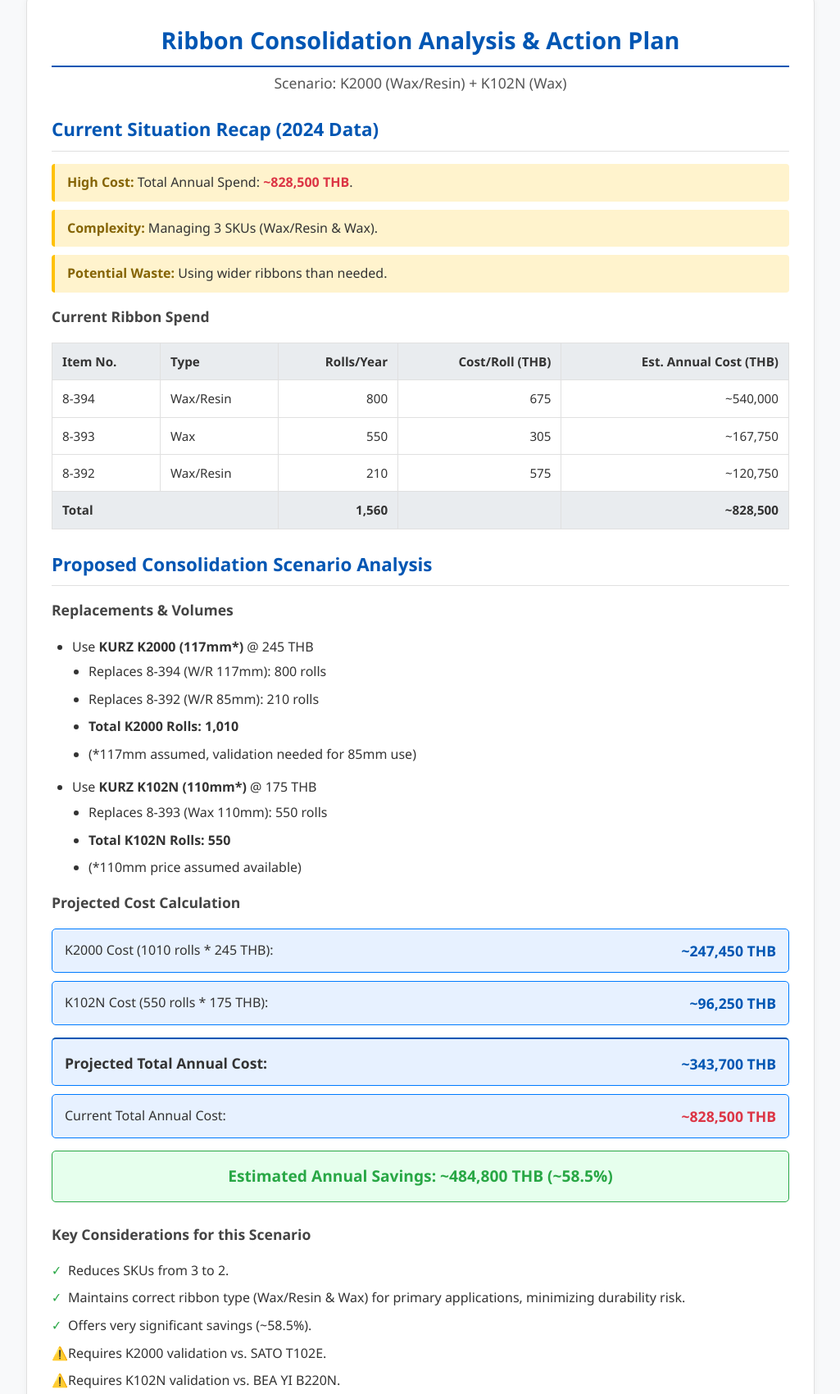
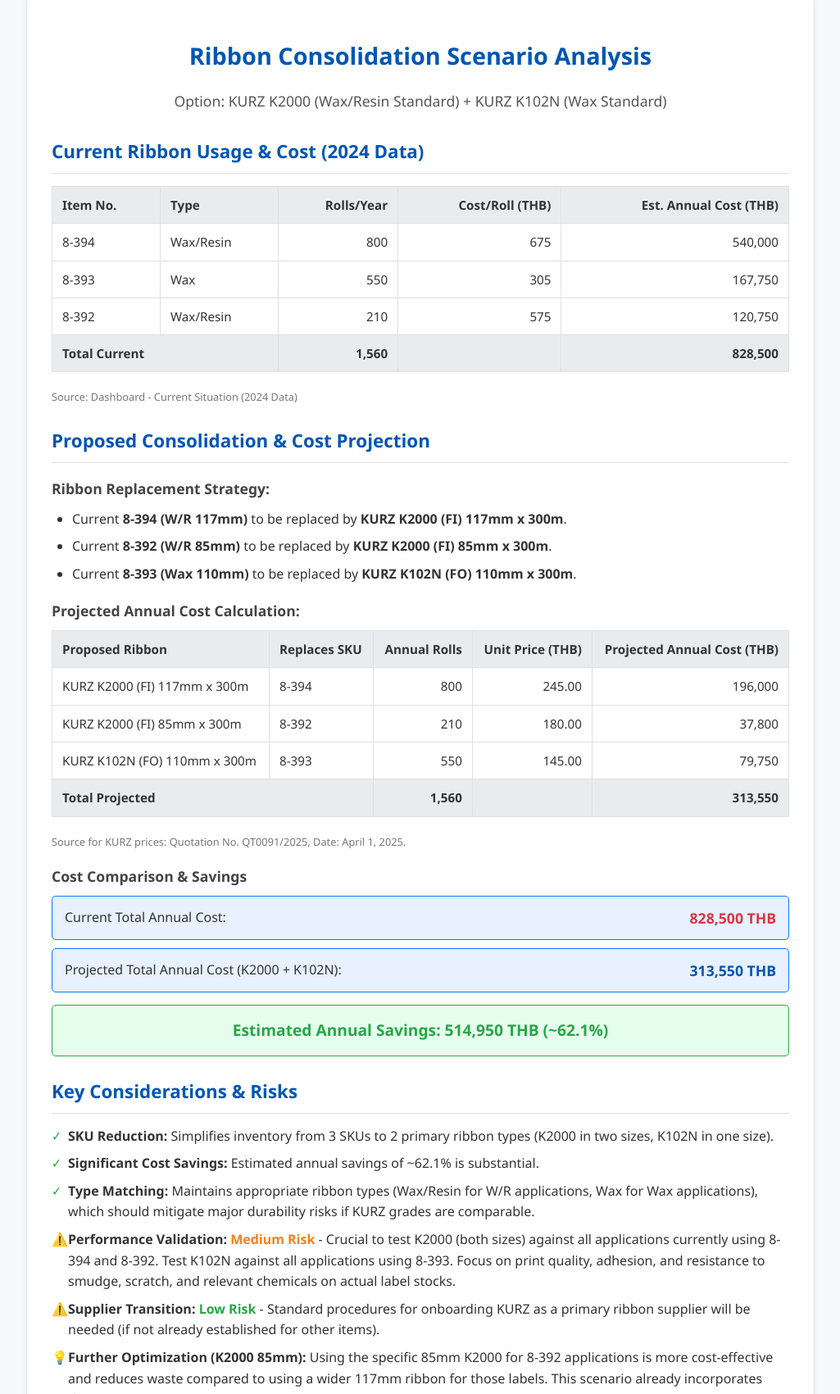
Before and after one commit to drive007/ribbon-analysis-project, a plain HTML site: page Analysis_K2000_K102N_Scenario.html in a window 1280 px wide. Shown: the part 55-1756 px from the top of the page at 82% size, without its empty margins (127-1152 px from the left). Drawn offline with Linux system fonts and the light colour scheme.

Commit message:
Add files via upload

```diff
--- a/Analysis_K2000_K102N_Scenario.html
+++ b/Analysis_K2000_K102N_Scenario.html
@@ -3,9 +3,8 @@
 <head>
     <meta charset="UTF-8">
     <meta name="viewport" content="width=device-width, initial-scale=1.0">
-    <title>Dashboard: Ribbon Consolidation Analysis & Action Plan (Scenario)</title>
+    <title>Scenario Analysis: KURZ K2000 (Wax/Resin) + K102N (Wax)</title>
     <style>
-        /* --- CSS from Analysis_K2000.html --- */
         :root {
             --bg-color: #f8f9fa;
             --card-bg: #ffffff;
@@ -19,7 +18,7 @@
             --accent-orange: #fd7e14; /* Medium Risk */
             --font-primary: 'Segoe UI', Tahoma, Geneva, Verdana, sans-serif;
             --table-header-bg: #e9ecef;
-            --highlight-bg: #e7f1ff;
+            --highlight-bg: #e7f1ff; /* Light blue for highlighting cost blocks */
         }
         body {
             font-family: var(--font-primary);
@@ -30,7 +29,7 @@
             line-height: 1.6;
         }
         .container {
-            max-width: 900px; /* Matched with Analysis_K2000.html */
+            max-width: 900px;
             margin: 30px auto;
             background-color: var(--card-bg);
             padding: 30px;
@@ -38,21 +37,24 @@
             box-shadow: 0 2px 10px var(--shadow-color);
             border: 1px solid var(--border-color);
         }
-        h1, h2, h3 {
-            color: var(--heading-color);
-            margin-top: 0;
-            padding-bottom: 8px;
-        }
         h1 {
             text-align: center;
-            margin-bottom: 25px;
+            color: var(--heading-color);
+            margin-bottom: 10px;
             font-size: 1.8em;
-            border-bottom: 2px solid var(--heading-color);
+        }
+        .subtitle {
+            text-align: center;
+            color: #555;
+            margin-bottom: 30px;
+            font-size: 1.1em;
         }
         h2 {
             font-size: 1.4em;
             margin-bottom: 15px;
             border-bottom: 1px solid var(--border-color);
+            color: var(--heading-color);
+            padding-bottom: 8px;
         }
         h3 {
             font-size: 1.1em;
@@ -76,11 +78,12 @@
             font-weight: 600;
         }
         /* Align right for numeric/cost columns consistently */
-        table td:nth-child(3), table th:nth-child(3),
-        table td:nth-child(4), table th:nth-child(4),
-        table td:nth-child(5), table th:nth-child(5),
+        table td:nth-child(3), table th:nth-child(3), /* Rolls/Year OR Qty */
+        table td:nth-child(4), table th:nth-child(4), /* Cost/Roll OR Unit Price */
+        table td:nth-child(5), table th:nth-child(5), /* Annual Cost OR Total Cost */
         table tfoot td:nth-child(2), /* For total rolls column in tfoot */
-        table tfoot td:nth-child(4)  /* For total cost column in tfoot */
+        table tfoot td:nth-child(3), /* For total cost column in tfoot of projected */
+        table tfoot td:nth-child(4)  /* For total cost column in tfoot of current */
         {
              text-align: right;
         }
@@ -92,7 +95,7 @@
             font-weight: bold;
             background-color: var(--table-header-bg);
         }
-        tfoot td.total-label { /* Specifically for the label "Total..." */
+        tfoot td.total-label {
             text-align: left;
         }
 
@@ -102,22 +105,22 @@
             justify-content: space-between;
             align-items: center;
             background-color: var(--highlight-bg);
-            padding: 12px 15px; /* Adjusted padding to be consistent */
+            padding: 12px 15px;
             border-radius: 5px;
-            margin-bottom: 10px; /* Consistent margin */
+            margin-bottom: 10px;
             border: 1px solid var(--accent-blue);
             font-size: 1em;
         }
-        .cost-block span { /* No specific font-size needed here */ }
-        .cost-block strong, .cost-block .value { /* .value added for clarity */
-            font-size: 1.1em; /* Consistent font-size for value part */
+        .cost-block span {}
+        .cost-block strong, .cost-block .value {
+            font-size: 1.1em;
             font-weight: 600;
         }
         .cost-current { color: var(--accent-red); }
         .cost-proposed { color: var(--heading-color); }
         .cost-savings { color: var(--accent-green); }
 
-        .total-savings-display { /* Prominent display for savings */
+        .total-savings-display {
             margin-top: 15px;
             padding: 15px;
             background-color: #e6ffed;
@@ -129,7 +132,7 @@
             color: var(--accent-green);
         }
 
-        ul { /* General ul styling from Analysis_K2000.html */
+        ul {
             list-style: disc;
             padding-left: 25px;
             margin-top: 0;
@@ -141,30 +144,9 @@
         strong { font-weight: 600; }
 
         .analysis-section {
-            margin-bottom: 25px; /* Consistent margin */
+            margin-bottom: 25px;
         }
 
-        .problems-list { /* Re-integrating this specific list style */
-            list-style: none;
-            padding: 0;
-            margin-bottom: 15px;
-        }
-        .problems-list li {
-            background-color: #fff3cd;
-            border-left: 4px solid #ffc107;
-            padding: 10px 15px;
-            margin-bottom: 10px;
-            border-radius: 4px;
-        }
-        .problems-list strong {
-            color: #856404;
-        }
-        .problems-list .current-cost {
-            font-weight: bold;
-            color: var(--accent-red);
-        }
-
-        /* Considerations List styling (from previous merge, looks good) */
         .considerations-list { list-style: none; padding: 0; }
         .considerations-list li { margin-bottom: 8px; padding-left: 20px; position: relative; }
         .considerations-list li::before { position: absolute; left: 0; font-weight: bold; }
@@ -180,13 +162,13 @@
              margin-top: 20px;
              padding: 10px 20px;
              background-color: var(--heading-color);
-             color: white !important; /* Important to override potential link color */
+             color: white !important;
              text-decoration: none;
              border-radius: 5px;
              transition: background-color 0.3s ease;
          }
         .back-button:hover {
-             background-color: #004085; /* Darker blue on hover */
+             background-color: #004085;
          }
 
         .footer-notes {
@@ -198,8 +180,9 @@
             border-top: 1px dashed var(--border-color);
         }
         .footer-notes strong { color: var(--text-color); }
+        .data-source {font-size: 0.8em; color: #777; margin-top: 5px;}
 
-        /* Responsive Adjustments from Analysis_K2000.html (or similar intent) */
+
         @media (max-width: 768px) {
             h1 { font-size: 1.6em; }
             h2 { font-size: 1.3em; }
@@ -213,126 +196,133 @@
 </head>
 <body>
     <div class="container">
-         <h1>Ribbon Consolidation Analysis & Action Plan</h1>
-         <p style="text-align:center; margin-top:-20px; margin-bottom:25px; font-size:1.1em; color: #555;">Scenario: K2000 (Wax/Resin) + K102N (Wax)</p>
+         <h1>Ribbon Consolidation Scenario Analysis</h1>
+         <p class="subtitle">Option: KURZ K2000 (Wax/Resin Standard) + KURZ K102N (Wax Standard)</p>
 
-        <!-- Current Situation Section -->
         <div class="analysis-section">
-            <h2>Current Situation Recap (2024 Data)</h2>
-            <ul class="problems-list">
-                <li><strong>High Cost:</strong> Total Annual Spend: <strong class="current-cost">~828,500 THB</strong>.</li>
-                <li><strong>Complexity:</strong> Managing 3 SKUs (Wax/Resin & Wax).</li>
-                <li><strong>Potential Waste:</strong> Using wider ribbons than needed.</li>
-            </ul>
-            <h3>Current Ribbon Spend</h3>
-            <table> <!-- Removed specific class, relies on global table style -->
+            <h2>Current Ribbon Usage & Cost (2024 Data)</h2>
+            <table>
                <thead><tr><th class="item-no-col">Item No.</th><th>Type</th><th>Rolls/Year</th><th>Cost/Roll (THB)</th><th>Est. Annual Cost (THB)</th></tr></thead>
                <tbody>
-                   <tr><td class="item-no-col">8-394</td><td>Wax/Resin</td><td>800</td><td>675</td><td>~540,000</td></tr>
-                   <tr><td class="item-no-col">8-393</td><td>Wax</td><td>550</td><td>305</td><td>~167,750</td></tr>
-                   <tr><td class="item-no-col">8-392</td><td>Wax/Resin</td><td>210</td><td>575</td><td>~120,750</td></tr>
+                   <tr><td class="item-no-col">8-394</td><td>Wax/Resin</td><td>800</td><td>675</td><td>540,000</td></tr>
+                   <tr><td class="item-no-col">8-393</td><td>Wax</td><td>550</td><td>305</td><td>167,750</td></tr>
+                   <tr><td class="item-no-col">8-392</td><td>Wax/Resin</td><td>210</td><td>575</td><td>120,750</td></tr>
                </tbody>
                <tfoot>
                    <tr>
-                       <td colspan="2" class="total-label"><strong>Total</strong></td>
+                       <td colspan="2" class="total-label"><strong>Total Current</strong></td>
                        <td><strong>1,560</strong></td>
                        <td></td> <!-- Empty cell for Cost/Roll column -->
-                       <td><strong>~828,500</strong></td>
+                       <td><strong>828,500</strong></td>
                    </tr>
                </tfoot>
             </table>
+            <p class="data-source">Source: Dashboard - Current Situation (2024 Data)</p>
         </div>
 
-        <!-- Proposed Scenario Analysis Section -->
         <div class="analysis-section">
-            <h2>Proposed Consolidation Scenario Analysis</h2>
+            <h2>Proposed Consolidation & Cost Projection</h2>
 
-            <h3>Replacements & Volumes</h3>
-            <ul> <!-- Changed from .styled-list to general ul -->
-                <li>Use <strong>KURZ K2000 (117mm*)</strong> @ 245 THB
-                    <ul style="padding-left: 20px; margin-top: 5px;">
-                        <li>Replaces 8-394 (W/R 117mm): 800 rolls</li>
-                        <li>Replaces 8-392 (W/R 85mm): 210 rolls</li>
-                        <li><strong>Total K2000 Rolls: 1,010</strong></li>
-                        <li>(*117mm assumed, validation needed for 85mm use)</li>
-                    </ul>
-                </li>
-                 <li>Use <strong>KURZ K102N (110mm*)</strong> @ 175 THB
-                    <ul style="padding-left: 20px; margin-top: 5px;">
-                        <li>Replaces 8-393 (Wax 110mm): 550 rolls</li>
-                        <li><strong>Total K102N Rolls: 550</strong></li>
-                         <li>(*110mm price assumed available)</li>
-                    </ul>
-                </li>
+            <h3>Ribbon Replacement Strategy:</h3>
+            <ul>
+                <li>Current <strong>8-394 (W/R 117mm)</strong> to be replaced by <strong>KURZ K2000 (FI) 117mm x 300m</strong>.</li>
+                <li>Current <strong>8-392 (W/R 85mm)</strong> to be replaced by <strong>KURZ K2000 (FI) 85mm x 300m</strong>.</li>
+                <li>Current <strong>8-393 (Wax 110mm)</strong> to be replaced by <strong>KURZ K102N (FO) 110mm x 300m</strong>.</li>
             </ul>
 
-            <h3>Projected Cost Calculation</h3>
+            <h3>Projected Annual Cost Calculation:</h3>
+            <table>
+                <thead>
+                    <tr>
+                        <th class="item-no-col">Proposed Ribbon</th>
+                        <th>Replaces SKU</th>
+                        <th>Annual Rolls</th>
+                        <th>Unit Price (THB)</th>
+                        <th>Projected Annual Cost (THB)</th>
+                    </tr>
+                </thead>
+                <tbody>
+                    <tr>
+                        <td class="item-no-col">KURZ K2000 (FI) 117mm x 300m</td>
+                        <td>8-394</td>
+                        <td>800</td>
+                        <td>245.00</td>
+                        <td>196,000</td>
+                    </tr>
+                    <tr>
+                        <td class="item-no-col">KURZ K2000 (FI) 85mm x 300m</td>
+                        <td>8-392</td>
+                        <td>210</td>
+                        <td>180.00</td>
+                        <td>37,800</td>
+                    </tr>
+                    <tr>
+                        <td class="item-no-col">KURZ K102N (FO) 110mm x 300m</td>
+                        <td>8-393</td>
+                        <td>550</td>
+                        <td>145.00</td> <!-- Price for 110mm K102N (FO) from quotation -->
+                        <td>79,750</td>
+                    </tr>
+                </tbody>
+                <tfoot>
+                    <tr>
+                        <td colspan="2" class="total-label"><strong>Total Projected</strong></td>
+                        <td><strong>1,560</strong></td>
+                        <td></td>
+                        <td><strong>313,550</strong></td>
+                    </tr>
+                </tfoot>
+            </table>
+             <p class="data-source">Source for KURZ prices: Quotation No. QT0091/2025, Date: April 1, 2025.</p>
+
+
+            <h3>Cost Comparison & Savings</h3>
             <div class="cost-block">
-                <span class="label">K2000 Cost (1010 rolls * 245 THB):</span>
-                <span class="value cost-proposed">~247,450 THB</span>
+                <span class="label">Current Total Annual Cost:</span>
+                <strong class="value cost-current">828,500 THB</strong>
             </div>
             <div class="cost-block">
-                <span class="label">K102N Cost (550 rolls * 175 THB):</span>
-                 <span class="value cost-proposed">~96,250 THB</span>
+                <span class="label">Projected Total Annual Cost (K2000 + K102N):</span>
+                <strong class="value cost-proposed">313,550 THB</strong>
             </div>
-            <div class="cost-block" style="margin-top:15px; border-top: 2px solid var(--heading-color); padding-top:15px;">
-                <span class="label"><strong>Projected Total Annual Cost:</strong></span>
-                <strong class="value cost-proposed">~343,700 THB</strong>
+            <div class="total-savings-display">
+                 Estimated Annual Savings: 514,950 THB (~62.1%)
             </div>
-             <div class="cost-block">
-                 <span class="label">Current Total Annual Cost:</span>
-                 <strong class="value cost-current">~828,500 THB</strong>
-             </div>
-             <div class="total-savings-display">
-                 Estimated Annual Savings: ~484,800 THB (~58.5%)
-             </div>
+        </div>
 
-            <h3 style="margin-top: 25px;">Key Considerations for this Scenario</h3>
-             <ul class="considerations-list">
-                <li class="benefit">Reduces SKUs from 3 to 2.</li>
-                <li class="benefit">Maintains correct ribbon type (Wax/Resin & Wax) for primary applications, minimizing durability risk.</li>
-                <li class="benefit">Offers very significant savings (~58.5%).</li>
-                <li class="risk">Requires K2000 validation vs. SATO T102E.</li>
-                <li class="risk">Requires K102N validation vs. BEA YI B220N.</li>
-                <li class="risk">Requires validation/optimization for using 117mm K2000 on 85mm lines (waste/guides). <span class="risk-medium">(Medium Risk)</span></li>
-                <li class="risk">Requires confirmation of K102N 110mm price/availability.</li>
-                <li class="opportunity">Opportunity: Request K2000 in 85mm width from KURZ.</li>
+        <div class="analysis-section">
+            <h2>Key Considerations & Risks</h2>
+            <ul class="considerations-list">
+                <li class="benefit"><strong>SKU Reduction:</strong> Simplifies inventory from 3 SKUs to 2 primary ribbon types (K2000 in two sizes, K102N in one size).</li>
+                <li class="benefit"><strong>Significant Cost Savings:</strong> Estimated annual savings of ~62.1% is substantial.</li>
+                <li class="benefit"><strong>Type Matching:</strong> Maintains appropriate ribbon types (Wax/Resin for W/R applications, Wax for Wax applications), which should mitigate major durability risks if KURZ grades are comparable.</li>
+                <li class="risk"><strong>Performance Validation:</strong> <span class="risk-medium">Medium Risk</span> - Crucial to test K2000 (both sizes) against all applications currently using 8-394 and 8-392. Test K102N against all applications using 8-393. Focus on print quality, adhesion, and resistance to smudge, scratch, and relevant chemicals on actual label stocks.</li>
+                <li class="risk"><strong>Supplier Transition:</strong> <span class="risk-low">Low Risk</span> - Standard procedures for onboarding KURZ as a primary ribbon supplier will be needed (if not already established for other items).</li>
+                <li class="opportunity"><strong>Further Optimization (K2000 85mm):</strong> Using the specific 85mm K2000 for 8-392 applications is more cost-effective and reduces waste compared to using a wider 117mm ribbon for those labels. This scenario already incorporates this.</li>
+                <li class="risk"><strong>K102N (FO) vs. Current Wax:</strong> Ensure K102N (Face Out) is compatible with printers currently using 8-393 (if 8-393 is Face In, printer settings/loading might need adjustment, though K102N FI is also quoted). The price for K102N (FO) 110mm is 145 THB, which is used in this calculation.</li>
              </ul>
         </div>
 
-
-        <!-- Action Plan Section (Static) -->
         <div class="analysis-section">
-            <h2>Action Plan Overview (For K2000 + K102N Scenario)</h2>
+            <h2>Next Steps / Action Plan</h2>
             <ul>
-                <li>Confirm K102N 110mm Price & Availability with supplier.</li>
-                <li>Procure test samples: KURZ K2000 (117mm) and KURZ K102N (110mm, once price/availability confirmed).</li>
-                <li>Define a detailed test protocol for both K2000 (vs. Wax/Resin) and K102N (vs. Wax).</li>
-                <li>Execute comprehensive performance testing:
-                    <ul>
-                        <li>K2000 against current Wax/Resin ribbons (8-394, 8-392) on all relevant materials (JP PACK, Gowns, SPT, OEM), focusing on durability.</li>
-                        <li>K102N against current Wax ribbon (8-393) on relevant materials (Wraps, Masks).</li>
-                    </ul>
-                </li>
-                <li>Assess the impact (waste, guide adjustments) of using 117mm K2000 on production lines currently using 85mm ribbons.</li>
-                <li>(Optional, based on waste assessment) Request a quotation for K2000 in 85mm width from KURZ.</li>
-                <li>Compile all test results, cost analysis (including potential waste from size mismatch), and overall scenario feasibility.</li>
-                <li>Hold a final decision meeting with management to determine Go/No-Go for this consolidation scenario.</li>
-                <li>If approved, develop and execute a detailed implementation plan, including printer recalibrations, stock transition, and staff training.</li>
+                <li><strong>Finalize Test Protocol:</strong> Confirm detailed testing parameters for K2000 (117mm & 85mm) and K102N (110mm FO) against all current applications and label stocks.</li>
+                <li><strong>Procure Samples:</strong> Order sufficient test rolls of KURZ K2000 (117mm & 85mm) and K102N (110mm FO).</li>
+                <li><strong>Execute Comprehensive Testing:</strong> Conduct print quality, durability (smudge, scratch, chemical), and adhesion tests.</li>
+                <li><strong>Operational Trial:</strong> If lab tests are positive, conduct a small-scale trial on production lines to assess real-world performance and any printer setting adjustments.</li>
+                <li><strong>Review & Decision:</strong> Present final test results and cost analysis to management for Go/No-Go decision.</li>
+                <li><strong>Implementation (If Approved):</strong> Plan stock transition, update material masters, train relevant personnel.</li>
             </ul>
         </div>
 
-        <!-- Notes Footer -->
         <div class="footer-notes">
-             <p>Analysis based on 2024 usage data and provided quotations/datasheets (Apr 2025 Prices).
-             <br>Scenario assumes K102N 110mm price availability and uses K2000 117mm for W/R replacements. Dimension mismatch requires validation.
-             <br><strong>Thorough testing confirming print quality, durability, and operational impact is essential before implementation.</strong></p>
+             <p>Analysis based on 2024 usage data (1,560 total rolls) and KURZ Quotation QT0091/2025 (April 1, 2025).
+             <br>This scenario assumes KURZ K102N (FO) 110mm at 145 THB/roll and KURZ K2000 (FI) at 245 THB/roll (117mm) and 180 THB/roll (85mm).
+             <br><strong>Thorough testing is paramount before full-scale implementation.</strong></p>
         </div>
 
-        <!-- Back Button -->
-        <a href="index.html" class="back-button">Back to Dashboard</a>
+        <a href="index.html" class="back-button">Back to Main Dashboard</a>
 
-    </div> <!-- End Container -->
-
+    </div>
 </body>
 </html>
```
Also changed, not shown: Analysis_K102N.html (+1 -1 lines), Analysis_K103N.html (+1 -1 lines), Analysis_K2000.html (+1 -1 lines), Analysis_K308.html (+1 -1 lines), Analysis_T102F.html (+1 -1 lines), index.html (+7 -9 lines).
